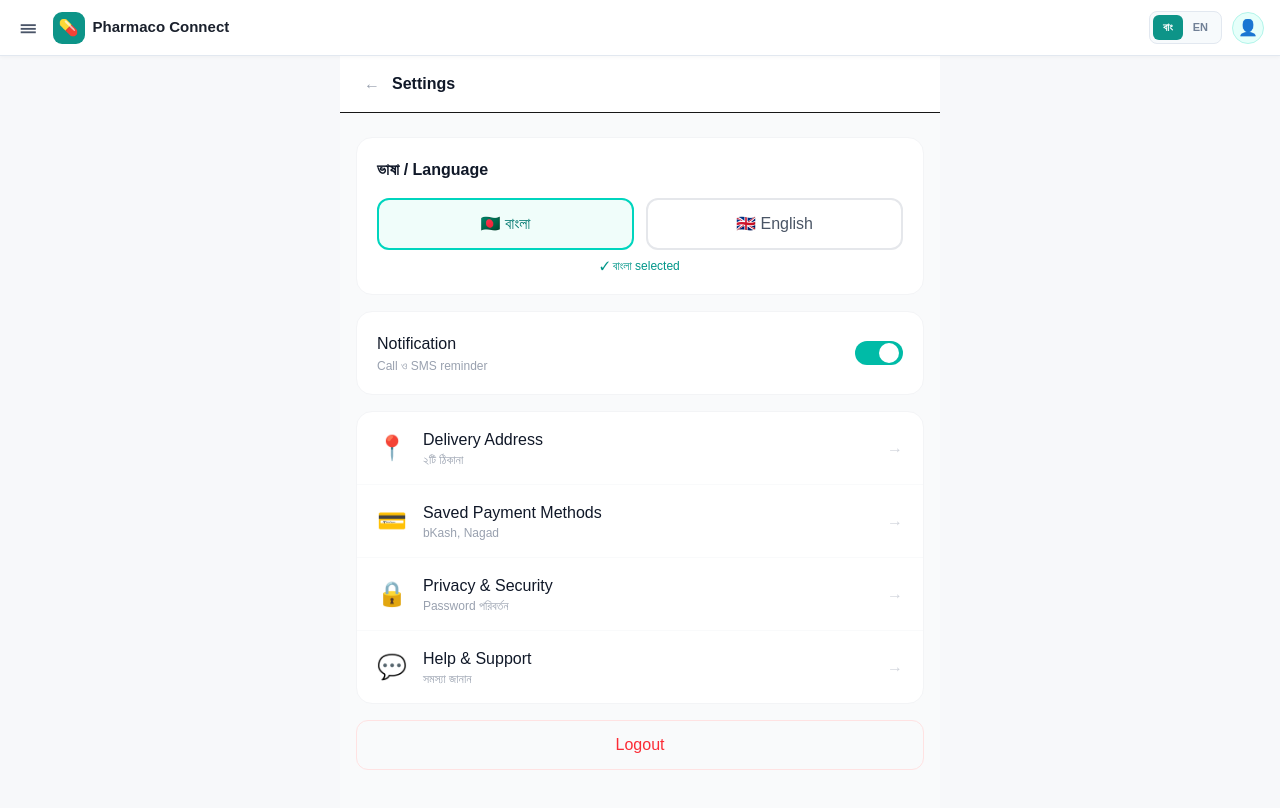
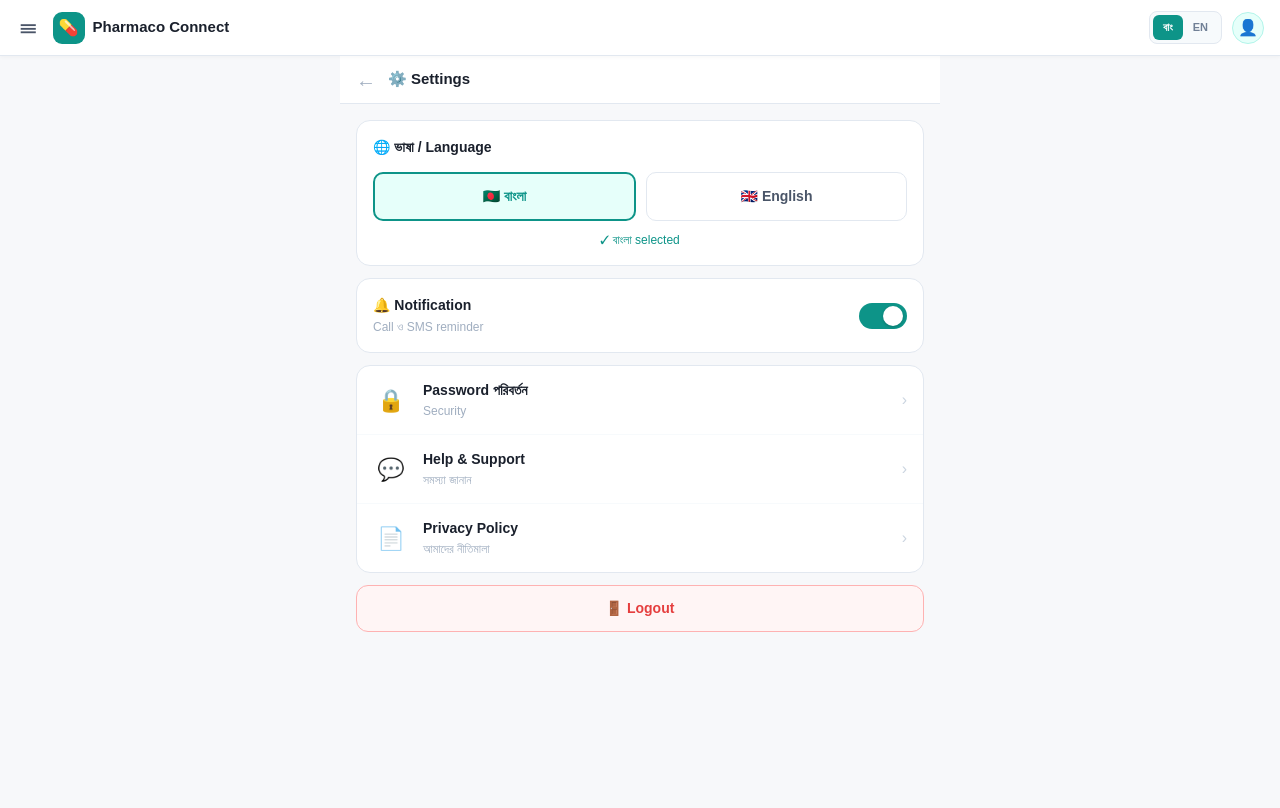
Before and after one commit to mofassalh/pharmaco-connect, a Next.js app: page /customer/profile/settings in a window 1280 px wide. Shown: the top 808 px of the page. Built offline with nearby package versions, Linux system fonts and the light colour scheme.

Commit message:
fix settings and refills pages

```diff
--- a/app/customer/profile/refills/page.tsx
+++ b/app/customer/profile/refills/page.tsx
@@ -1,55 +1,137 @@
 "use client";
 import { useState } from "react";
+import { useRouter } from "next/navigation";
 import Link from "next/link";
-const patients = [
-  { name: "Abdul Karim (বাবা)", condition: "ডায়াবেটিস, উচ্চ রক্তচাপ", lastRefill: "১ মার্চ ২০২৬", nextDue: "১ এপ্রিল ২০২৬", daysLeft: 7, meds: ["Metformin 500mg", "Amlodipine 5mg", "Losartan 50mg"] },
-  { name: "Mofassal (আমি)", condition: "অ্যাজমা", lastRefill: "১৫ মার্চ ২০২৬", nextDue: "১৫ এপ্রিল ২০২৬", daysLeft: 21, meds: ["Salbutamol Inhaler", "Montelukast 10mg"] },
-  { name: "Rahela (স্ত্রী)", condition: "থাইরয়েড", lastRefill: "১০ মার্চ ২০২৬", nextDue: "১০ এপ্রিল ২০২৬", daysLeft: 16, meds: ["Thyroxine 50mcg"] },
-];
+
 export default function RefillsPage() {
+  const router = useRouter();
   const [reminder, setReminder] = useState(true);
+  const [showForm, setShowForm] = useState(false);
+  const [refills, setRefills] = useState<any[]>(() => {
+    if (typeof window !== "undefined") {
+      const saved = localStorage.getItem("refills");
+      return saved ? JSON.parse(saved) : [];
+    }
+    return [];
+  });
+  const [form, setForm] = useState({ name: "", condition: "", meds: "", refillDay: "1" });
+
+  const handleAdd = () => {
+    if (!form.name || !form.meds) { alert("নাম ও medicine দিন"); return; }
+    const newRefills = [...refills, {
+      id: Date.now(),
+      name: form.name,
+      condition: form.condition,
+      meds: form.meds.split(",").map(m => m.trim()),
+      refillDay: Number(form.refillDay),
+      lastRefill: new Date().toLocaleDateString("bn-BD"),
+      nextDue: new Date(new Date().setDate(new Date().getDate() + 30)).toLocaleDateString("bn-BD"),
+      daysLeft: 30,
+    }];
+    setRefills(newRefills);
+    localStorage.setItem("refills", JSON.stringify(newRefills));
+    setForm({ name: "", condition: "", meds: "", refillDay: "1" });
+    setShowForm(false);
+  };
+
+  const handleRemove = (id: number) => {
+    const updated = refills.filter((r: any) => r.id !== id);
+    setRefills(updated);
+    localStorage.setItem("refills", JSON.stringify(updated));
+  };
+
   return (
-    <div className="min-h-screen bg-gray-50 pb-10">
-      <div className="bg-white border-b px-6 py-4 flex items-center gap-3">
-        <Link href="/customer/profile" className="text-gray-400 hover:text-gray-600">←</Link>
-        <span className="font-bold text-gray-900">Monthly Refill</span>
+    <div style={{ background: "#f7f8fa", minHeight: "100vh", fontFamily: "sans-serif", paddingBottom: 32 }}>
+
+      {/* Sub Header */}
+      <div style={{ background: "#fff", borderBottom: "0.5px solid #e2e8f0", padding: "0 16px", height: 48, display: "flex", alignItems: "center", gap: 12, position: "sticky", top: 56, zIndex: 10 }}>
+        <button onClick={() => router.back()} style={{ background: "none", border: "none", cursor: "pointer", fontSize: 20, color: "#a0aec0" }}>←</button>
+        <span style={{ fontWeight: 700, color: "#1a202c", fontSize: 15 }}>🔔 Monthly Refill</span>
       </div>
-      <div className="max-w-2xl mx-auto px-4 py-6 space-y-4">
-        <div className="bg-white rounded-2xl border border-gray-100 p-5 flex items-center justify-between">
+
+      <div style={{ maxWidth: 600, margin: "0 auto", padding: 16 }}>
+
+        {/* Reminder Toggle */}
+        <div style={{ background: "#fff", borderRadius: 14, border: "0.5px solid #e2e8f0", padding: 16, marginBottom: 12, display: "flex", alignItems: "center", justifyContent: "space-between" }}>
           <div>
-            <div className="font-medium text-gray-900">৫ দিন আগে Reminder</div>
-            <div className="text-xs text-gray-400 mt-0.5">Refill এর আগে phone call পাবেন</div>
+            <div style={{ fontWeight: 600, fontSize: 14, color: "#1a202c" }}>৫ দিন আগে Reminder</div>
+            <div style={{ fontSize: 12, color: "#a0aec0", marginTop: 2 }}>Refill এর আগে phone call পাবেন</div>
           </div>
           <button onClick={() => setReminder(!reminder)}
-            className={`w-12 h-6 rounded-full transition ${reminder ? "bg-teal-500" : "bg-gray-200"} relative`}>
-            <div className={`w-5 h-5 bg-white rounded-full absolute top-0.5 transition-all ${reminder ? "left-6" : "left-0.5"}`}></div>
+            style={{ width: 48, height: 26, borderRadius: 13, background: reminder ? "#0D9488" : "#e2e8f0", border: "none", cursor: "pointer", position: "relative", transition: "all 0.2s" }}>
+            <div style={{ width: 20, height: 20, background: "#fff", borderRadius: "50%", position: "absolute", top: 3, left: reminder ? 24 : 4, transition: "all 0.2s", boxShadow: "0 1px 3px rgba(0,0,0,0.2)" }} />
           </button>
         </div>
-        {patients.map((p, i) => (
-          <div key={i} className="bg-white rounded-2xl border border-gray-100 p-5">
-            <div className="flex items-center justify-between mb-3">
+
+        {/* Refill Cards */}
+        {refills.map((p: any) => (
+          <div key={p.id} style={{ background: "#fff", borderRadius: 14, border: "0.5px solid #e2e8f0", padding: 16, marginBottom: 12 }}>
+            <div style={{ display: "flex", alignItems: "flex-start", justifyContent: "space-between", marginBottom: 10 }}>
               <div>
-                <div className="font-bold text-gray-900">{p.name}</div>
-                <div className="text-xs text-amber-600 bg-amber-50 px-2 py-0.5 rounded-full inline-block mt-1">{p.condition}</div>
+                <div style={{ fontWeight: 700, fontSize: 14, color: "#1a202c" }}>{p.name}</div>
+                {p.condition && <div style={{ fontSize: 11, background: "#FFFAF0", color: "#B7791F", padding: "2px 8px", borderRadius: 20, display: "inline-block", marginTop: 4, fontWeight: 600 }}>{p.condition}</div>}
               </div>
-              <div className={`text-center px-3 py-1 rounded-xl ${p.daysLeft <= 7 ? "bg-red-50 text-red-500" : "bg-green-50 text-green-600"}`}>
-                <div className="text-lg font-bold">{p.daysLeft}</div>
-                <div className="text-xs">দিন বাকি</div>
+              <div style={{ display: "flex", alignItems: "center", gap: 8 }}>
+                <div style={{ textAlign: "center", padding: "6px 12px", borderRadius: 10, background: p.daysLeft <= 7 ? "#FFF5F5" : "#F0FFF4" }}>
+                  <div style={{ fontSize: 18, fontWeight: 700, color: p.daysLeft <= 7 ? "#C53030" : "#276749" }}>{p.daysLeft}</div>
+                  <div style={{ fontSize: 10, color: "#718096" }}>দিন বাকি</div>
+                </div>
+                <button onClick={() => handleRemove(p.id)} style={{ background: "none", border: "none", color: "#FC8181", cursor: "pointer", fontSize: 18 }}>✕</button>
               </div>
             </div>
-            <div className="space-y-1 mb-3">
-              {p.meds.map((m, j) => <div key={j} className="text-sm text-gray-600">💊 {m}</div>)}
+            <div style={{ marginBottom: 10 }}>
+              {p.meds.map((m: string, j: number) => (
+                <div key={j} style={{ fontSize: 12, color: "#4a5568", marginBottom: 3 }}>💊 {m}</div>
+              ))}
             </div>
-            <div className="flex gap-2 text-xs text-gray-400 mb-3">
-              <span>শেষ: {p.lastRefill}</span>
-              <span>·</span>
-              <span>পরের: {p.nextDue}</span>
+            <div style={{ fontSize: 11, color: "#a0aec0", marginBottom: 12 }}>
+              শেষ: {p.lastRefill} · পরের: {p.nextDue}
             </div>
-            <button className="w-full bg-teal-500 text-white py-2.5 rounded-xl text-sm font-medium hover:bg-teal-600 transition">
+            <Link href="/customer/shop"
+              style={{ display: "block", width: "100%", background: "#0D9488", color: "#fff", border: "none", padding: "11px", borderRadius: 10, fontSize: 13, fontWeight: 700, textAlign: "center", textDecoration: "none", boxSizing: "border-box" }}>
               🔄 এখনই Refill করুন
-            </button>
+            </Link>
           </div>
         ))}
+
+        {/* Add Form */}
+        {showForm ? (
+          <div style={{ background: "#fff", borderRadius: 14, border: "0.5px solid #e2e8f0", padding: 16, marginBottom: 12 }}>
+            <div style={{ fontWeight: 700, fontSize: 14, color: "#1a202c", marginBottom: 14 }}>নতুন Refill যোগ করুন</div>
+            {[
+              { label: "রোগীর নাম *", key: "name", placeholder: "যেমন: বাবা (Abdul Karim)" },
+              { label: "রোগের নাম", key: "condition", placeholder: "যেমন: ডায়াবেটিস" },
+              { label: "Medicine তালিকা *", key: "meds", placeholder: "comma দিয়ে লিখুন: Metformin, Amlodipine" },
+            ].map((f, i) => (
+              <div key={i} style={{ marginBottom: 12 }}>
+                <label style={{ fontSize: 12, fontWeight: 600, color: "#4a5568", display: "block", marginBottom: 6 }}>{f.label}</label>
+                <input value={form[f.key as keyof typeof form]} onChange={e => setForm({ ...form, [f.key]: e.target.value })}
+                  placeholder={f.placeholder}
+                  style={{ width: "100%", border: "0.5px solid #e2e8f0", borderRadius: 10, padding: "10px 14px", fontSize: 14, boxSizing: "border-box" }} />
+              </div>
+            ))}
+            <div style={{ marginBottom: 16 }}>
+              <label style={{ fontSize: 12, fontWeight: 600, color: "#4a5568", display: "block", marginBottom: 6 }}>প্রতি মাসের কত তারিখে Refill করেন?</label>
+              <input type="number" min="1" max="31" value={form.refillDay} onChange={e => setForm({ ...form, refillDay: e.target.value })}
+                style={{ width: "100%", border: "0.5px solid #e2e8f0", borderRadius: 10, padding: "10px 14px", fontSize: 14, boxSizing: "border-box" }} />
+            </div>
+            <div style={{ display: "flex", gap: 10 }}>
+              <button onClick={() => setShowForm(false)}
+                style={{ flex: 1, background: "#fff", border: "0.5px solid #e2e8f0", color: "#4a5568", padding: "12px", borderRadius: 10, fontSize: 14, cursor: "pointer", fontWeight: 600 }}>
+                বাতিল
+              </button>
+              <button onClick={handleAdd}
+                style={{ flex: 1, background: "#0D9488", color: "#fff", border: "none", padding: "12px", borderRadius: 10, fontSize: 14, cursor: "pointer", fontWeight: 700 }}>
+                যোগ করুন
+              </button>
+            </div>
+          </div>
+        ) : (
+          <button onClick={() => setShowForm(true)}
+            style={{ width: "100%", border: "2px dashed #b2f5ea", background: "#f0fdf9", color: "#0D9488", padding: "16px", borderRadius: 14, fontSize: 14, cursor: "pointer", fontWeight: 600 }}>
+            + নতুন Refill যোগ করুন
+          </button>
+        )}
       </div>
     </div>
   );
--- a/app/customer/profile/settings/page.tsx
+++ b/app/customer/profile/settings/page.tsx
@@ -1,78 +1,77 @@
 "use client";
 import { useState } from "react";
-import Link from "next/link";
+import { useRouter } from "next/navigation";
 import { useLanguage } from "../../../context/language";
 
 export default function SettingsPage() {
-  const { lang, setLang, t } = useLanguage();
+  const router = useRouter();
+  const { lang, setLang } = useLanguage();
   const [notif, setNotif] = useState(true);
 
   return (
-    <div className="min-h-screen bg-gray-50 pb-10">
-      <div className="bg-white border-b px-6 py-4 flex items-center gap-3">
-        <Link href="/customer/profile" className="text-gray-400 hover:text-gray-600">←</Link>
-        <span className="font-bold text-gray-900">{t("settings")}</span>
+    <div style={{ background: "#f7f8fa", minHeight: "100vh", fontFamily: "sans-serif", paddingBottom: 32 }}>
+
+      {/* Sub Header */}
+      <div style={{ background: "#fff", borderBottom: "0.5px solid #e2e8f0", padding: "0 16px", height: 48, display: "flex", alignItems: "center", gap: 12, position: "sticky", top: 56, zIndex: 10 }}>
+        <button onClick={() => router.back()} style={{ background: "none", border: "none", cursor: "pointer", fontSize: 20, color: "#a0aec0" }}>←</button>
+        <span style={{ fontWeight: 700, color: "#1a202c", fontSize: 15 }}>⚙️ Settings</span>
       </div>
-      <div className="max-w-2xl mx-auto px-4 py-6 space-y-4">
+
+      <div style={{ maxWidth: 600, margin: "0 auto", padding: 16 }}>
 
         {/* Language */}
-        <div className="bg-white rounded-2xl border border-gray-100 p-5">
-          <h3 className="font-bold text-gray-900 mb-4">{t("language")} / Language</h3>
-          <div className="flex gap-3">
-            <button
-              onClick={() => { setLang("bn"); window.location.href = "/customer/dashboard"; }}
-              className={`flex-1 py-3 rounded-xl border-2 font-medium transition ${lang === "bn" ? "border-teal-400 bg-teal-50 text-teal-700" : "border-gray-200 text-gray-600"}`}>
+        <div style={{ background: "#fff", borderRadius: 14, border: "0.5px solid #e2e8f0", padding: 16, marginBottom: 12 }}>
+          <div style={{ fontWeight: 700, fontSize: 14, color: "#1a202c", marginBottom: 14 }}>🌐 ভাষা / Language</div>
+          <div style={{ display: "flex", gap: 10 }}>
+            <button onClick={() => { setLang("bn"); window.location.reload(); }}
+              style={{ flex: 1, padding: "12px", borderRadius: 10, border: lang === "bn" ? "2px solid #0D9488" : "0.5px solid #e2e8f0", background: lang === "bn" ? "#E6FFFA" : "#fff", color: lang === "bn" ? "#0D9488" : "#4a5568", fontWeight: 700, fontSize: 14, cursor: "pointer" }}>
               🇧🇩 বাংলা
             </button>
-            <button
-              onClick={() => { setLang("en"); window.location.href = "/customer/dashboard"; }}
-              className={`flex-1 py-3 rounded-xl border-2 font-medium transition ${lang === "en" ? "border-teal-400 bg-teal-50 text-teal-700" : "border-gray-200 text-gray-600"}`}>
+            <button onClick={() => { setLang("en"); window.location.reload(); }}
+              style={{ flex: 1, padding: "12px", borderRadius: 10, border: lang === "en" ? "2px solid #0D9488" : "0.5px solid #e2e8f0", background: lang === "en" ? "#E6FFFA" : "#fff", color: lang === "en" ? "#0D9488" : "#4a5568", fontWeight: 700, fontSize: 14, cursor: "pointer" }}>
               🇬🇧 English
             </button>
           </div>
-          <p className="text-xs text-teal-600 mt-2 text-center">
+          <p style={{ fontSize: 12, color: "#0D9488", textAlign: "center", marginTop: 10 }}>
             {lang === "bn" ? "✓ বাংলা selected" : "✓ English selected"}
           </p>
         </div>
 
         {/* Notification */}
-        <div className="bg-white rounded-2xl border border-gray-100 p-5 flex items-center justify-between">
+        <div style={{ background: "#fff", borderRadius: 14, border: "0.5px solid #e2e8f0", padding: 16, marginBottom: 12, display: "flex", alignItems: "center", justifyContent: "space-between" }}>
           <div>
-            <div className="font-medium text-gray-900">{t("notification")}</div>
-            <div className="text-xs text-gray-400 mt-0.5">Call ও SMS reminder</div>
+            <div style={{ fontWeight: 600, fontSize: 14, color: "#1a202c" }}>🔔 Notification</div>
+            <div style={{ fontSize: 12, color: "#a0aec0", marginTop: 2 }}>Call ও SMS reminder</div>
           </div>
           <button onClick={() => setNotif(!notif)}
-            className={`w-12 h-6 rounded-full transition ${notif ? "bg-teal-500" : "bg-gray-200"} relative`}>
-            <div className={`w-5 h-5 bg-white rounded-full absolute top-0.5 transition-all ${notif ? "left-6" : "left-0.5"}`}></div>
+            style={{ width: 48, height: 26, borderRadius: 13, background: notif ? "#0D9488" : "#e2e8f0", border: "none", cursor: "pointer", position: "relative", transition: "all 0.2s" }}>
+            <div style={{ width: 20, height: 20, background: "#fff", borderRadius: "50%", position: "absolute", top: 3, left: notif ? 24 : 4, transition: "all 0.2s", boxShadow: "0 1px 3px rgba(0,0,0,0.2)" }} />
           </button>
         </div>
 
-        {/* Menu Items */}
-        <div className="bg-white rounded-2xl border border-gray-100 overflow-hidden">
+        {/* Menu */}
+        <div style={{ background: "#fff", borderRadius: 14, border: "0.5px solid #e2e8f0", overflow: "hidden", marginBottom: 12 }}>
           {[
-            { href: "#", icon: "📍", label: t("deliveryAddress"), sub: "২টি ঠিকানা" },
-            { href: "#", icon: "💳", label: t("savedPayments"), sub: "bKash, Nagad" },
-            { href: "#", icon: "🔒", label: t("security"), sub: "Password পরিবর্তন" },
-            { href: "#", icon: "💬", label: t("help"), sub: "সমস্যা জানান" },
-          ].map((item, i) => (
-            <Link key={i} href={item.href} className="flex items-center gap-4 px-5 py-4 border-b border-gray-50 hover:bg-gray-50 transition last:border-0">
-              <span className="text-2xl">{item.icon}</span>
-              <div className="flex-1">
-                <div className="font-medium text-gray-900">{item.label}</div>
-                <div className="text-xs text-gray-400">{item.sub}</div>
+            { icon: "🔒", label: "Password পরিবর্তন", sub: "Security" },
+            { icon: "💬", label: "Help & Support", sub: "সমস্যা জানান" },
+            { icon: "📄", label: "Privacy Policy", sub: "আমাদের নীতিমালা" },
+          ].map((item, i, arr) => (
+            <div key={i} style={{ display: "flex", alignItems: "center", gap: 14, padding: "14px 16px", borderBottom: i < arr.length - 1 ? "0.5px solid #f7fafc" : "none", cursor: "pointer" }}>
+              <span style={{ fontSize: 22, width: 36, textAlign: "center" }}>{item.icon}</span>
+              <div style={{ flex: 1 }}>
+                <div style={{ fontWeight: 600, fontSize: 14, color: "#1a202c" }}>{item.label}</div>
+                <div style={{ fontSize: 12, color: "#a0aec0", marginTop: 1 }}>{item.sub}</div>
               </div>
-              <span className="text-gray-300">→</span>
-            </Link>
+              <span style={{ color: "#cbd5e0", fontSize: 16 }}>›</span>
+            </div>
           ))}
         </div>
 
+        {/* Logout */}
         <button
-          onClick={async () => {
-            await fetch("/api/logout", { method: "POST" });
-            window.location.href = "/login";
-          }}
-          className="w-full text-red-500 py-3 rounded-xl border border-red-100 font-medium hover:bg-red-50 transition">
-          {t("logout")}
+          onClick={async () => { await fetch("/api/logout", { method: "POST" }); window.location.href = "/login"; }}
+          style={{ width: "100%", color: "#E53E3E", background: "#fff5f5", border: "0.5px solid #FEB2B2", padding: "12px", borderRadius: 12, fontSize: 14, cursor: "pointer", fontWeight: 600 }}>
+          🚪 Logout
         </button>
       </div>
     </div>
```
